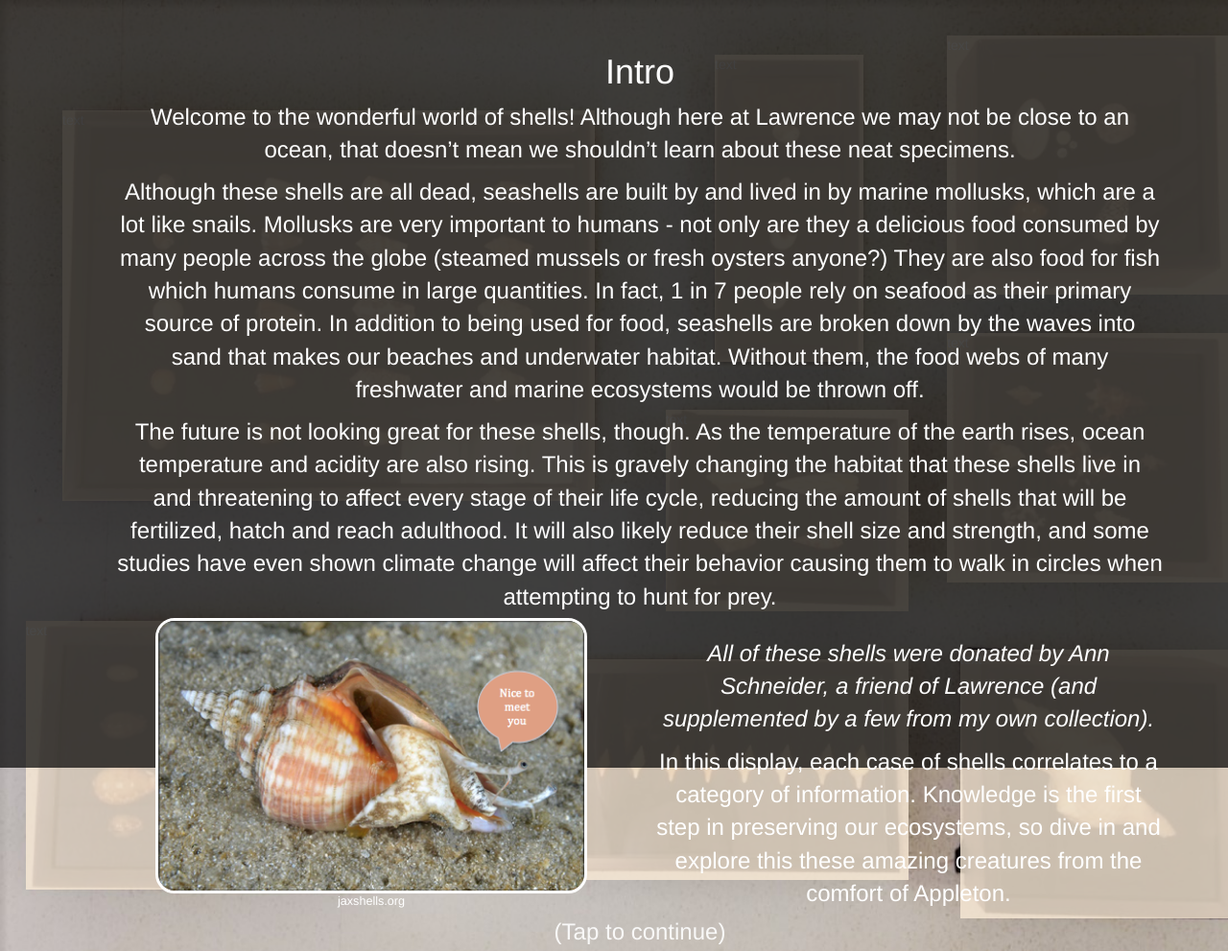
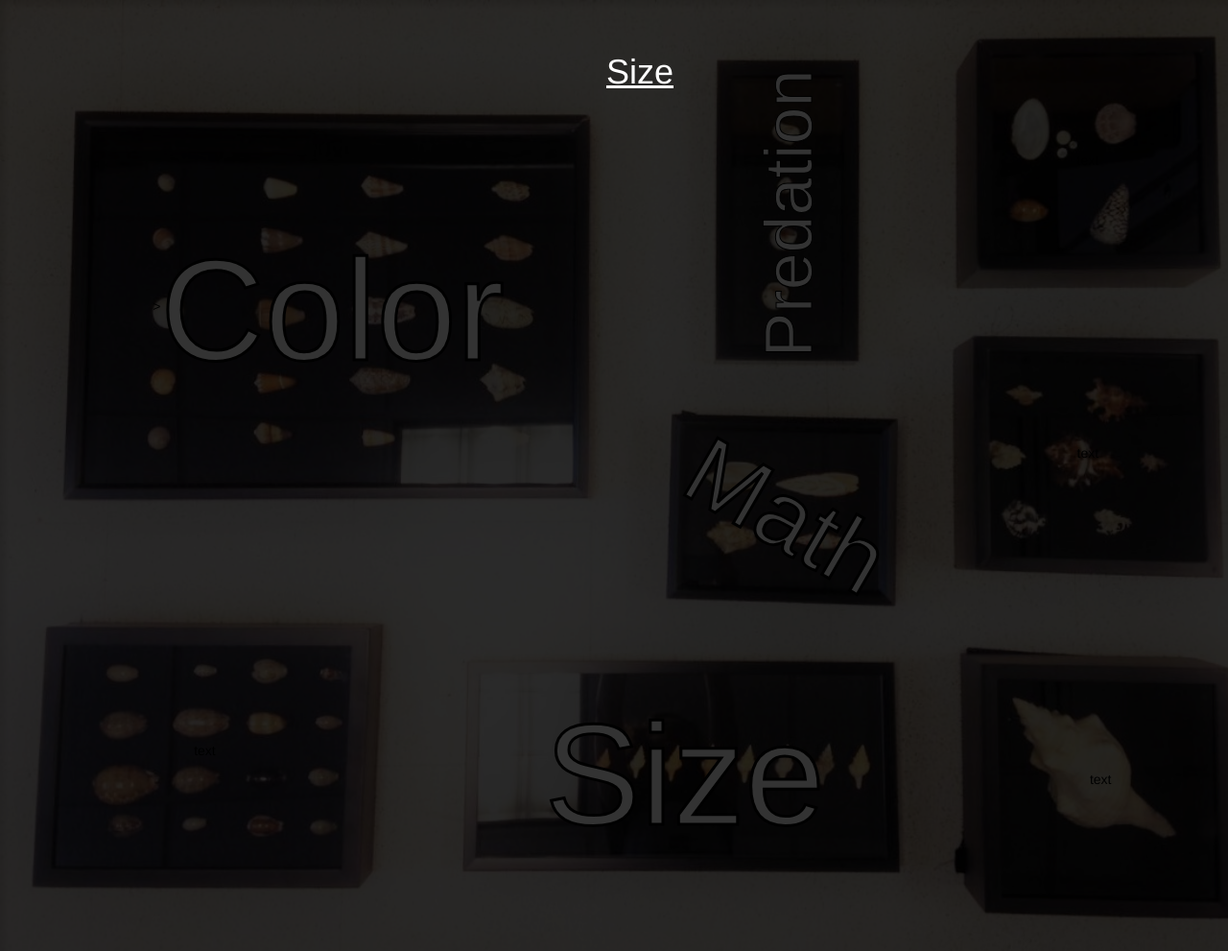
Before and after one commit to blingusblongus/shells2, a plain HTML site: page index.html in a window 1280 px wide. Shown: the top 991 px of the page at 96% size. Drawn offline with nearby package versions, Linux system fonts and the light colour scheme.

Commit message:
updated several panels, fixed label centering issue

```diff
--- a/index.html
+++ b/index.html
@@ -52,6 +52,8 @@
 
         <!-- Color Panel -->
         <div class="color info">
+            <div class="row">
+                <div class="col-xs-10 col-xs-offset-1">
                     <h1>Color</h1>
                     <p>Just because shells are of the same species doesn’t mean they have to look alike! Each of the rows in this case represents a different family of shell. The first row of shells all belong to the family Naticidae or moon snails. The second and third rows are made up of snails from the family Conidae or cone snails and the final row is made up of shells from the family Volutidae or volute shells. </p>
 
@@ -63,31 +65,63 @@
 
                     <img src="images/color.png">
                     <span class="caption">http://www.iloveshelling.com/blog/category/seashells/coquina/</span>
+                </div>
+            </div>
 
+        </div>
 
+        <!-- Predation Panel -->
+        <div class="predation info">
+            <div class="row">
+                <div class="col-xs-10 col-xs-offset-1">
+                    <h1>Predation</h1>
+                    <p>What does a shell spend its time doing underwater? Well, it has to eat just like the rest of us. Gastropods can be scavengers, browsers, grazers, suspension feeders and often, vicious predators. This display shows some mollusks that have fallen victim to their own kind.</p>
+
+                    <p>All the shells in this case are moon snails that have been devoured by their own species. See that hole in their shell? That hole, called a countersunk hole, is a sure sign of moon shell predation. Once they have made the hole they insert a proboscis into the shell to consume their prey. </p>
+
+                    <p>One of the first scientists to research shell predation was Geerat Vermeij, now a professor at UC Davis. Blind since the age of three, Vermeij made his discoveries of predation through his sense of touch.</p>
+                </div>
+            </div>
+        </div>
+
+        <!-- Math Panel -->
+        <div class="math info">
+            <div class="row">
+                <div class="col-xs-10 col-xs-offset-1">
+                    <h1>Math</h1>
+                    <p>Have you noticed that all the shells in this display have the same twisting shape? So did Sir D’Arcy Wentworth Thompson, a Scottish scientist who wrote the famous book “On Growth and Form” in 1917 to attempt and explain many of the classic shapes we see in nature.</p>
+
+                    <p>In the 1960s, with the invention of the computer, a scientist named David Raup was able to expand upon Thompson’s rules and create a computer model of all the possible shell shapes in the world. He was able to do so by increasing or decreasing three properties of a shell, the height (which he called Translation or T), the whorl size (or expansion rate, W), and the distance of the curve from the axis (D).</p>
+
+                    <img src="images/math.gif">
+                </div>
+            </div>
+        </div>
+
+        <!-- Size Panel -->
+        <div class="size info">
+            <div class="row">
+                <div class="col-xs-10 col-xs-offset-1">
+                    <h1>Size</h1>
+                </div>
+            </div>
         </div>
 
 
         <!-- Case Buttons -->
-        <div class="case" id="color">
-            <div class="case-text">
-                <p>text</p>
+        <div class="case" id="color">>
+            <h1>Color</h1>
         </div>
-        </div>
-        <div class="case" id="shell-case-2">
-            <div class="case-text">
-                <p>text</p>
-            </div>
+        <div class="case" id="predation">
+            <h1>Predation</h1>
         </div>
         <div class="case" id="shell-case-3">
             <div class="case-text">
                 <p>text</p>
             </div>
         </div>
-        <div class="case" id="shell-case-4">
-            <div class="case-text">
-                <p>text</p>
-            </div>
+        <div class="case" id="math">
+            <h1>Math</h1>
         </div>
         <div class="case" id="shell-case-5">
             <div class="case-text">
@@ -99,10 +133,8 @@
                 <p>text</p>
             </div>
         </div>
-        <div class="case" id="shell-case-7">
-            <div class="case-text">
-                <p>text</p>
-            </div>
+        <div class="case" id="size">
+            <h1>Size</h1>
         </div>
         <div class="case" id="shell-case-8">
             <div class="case-text">
--- a/script.js
+++ b/script.js
@@ -1,8 +1,18 @@
 var blinking = setInterval(blinker, 1600);
 
 $('.info').css('display', 'none');
+//$('.panel-background').css('display', 'none'); //Just for editing purposes
 
-$('.intro').show();
+//$('.intro').show();
+//$('.color').show();
+//$('.predation').show();
+$('.size').show();
+
+$('.case').click(function(e){
+    var id = e.currentTarget.id;
+    $('.' + id).fadeIn(1000);
+    $('.panel-background').fadeIn(1000);
+})
 
 //old below
 
@@ -19,9 +29,12 @@ $('.intro').show();
      }
 });
 
+/* OLD
+
 $('#pattern').click(function(){
     $('#pattern-info-1').fadeIn(1000);
 });
+*/
 
 function blinker(){
     $('#click-prompt').fadeOut(800);
--- a/style.css
+++ b/style.css
@@ -15,8 +15,19 @@ body {
 
 .case {
     position: relative;
-    opacity: .8;
-    background-color: antiquewhite;
+
+    color: black;
+    display: flex;
+    justify-content: center;
+    align-items: center;
+}
+.case h1 {
+    font-size: 150px;
+    color: white;
+    -webkit-text-fill-color: white;
+    /* Will override color (regardless of order) */
+    -webkit-text-stroke-width: 3px;
+    -webkit-text-stroke-color: black;
 }
 
 
@@ -24,9 +35,9 @@ body {
 
 .panel-background {
     background-color: black;
-    width: 100%;
-    height: 100%;
-    opacity: .7;
+    width: 1334px;
+    height: 1000px;
+    opacity: .8;
     z-index: 1;
     position: absolute;
 }
@@ -53,6 +64,10 @@ body {
     width: 85%;
 }
 
+.info h1{
+    text-decoration: underline;
+}
+
 .info p {
     font-size: 24px;
 }
@@ -73,11 +88,25 @@ body {
     margin-top: -30px;
 }
 
+.color img {
+    width: 55%;
+}
 
-/* still doesn't work*/
+.predation h1 {
+    font-size: 60px;
+    margin-bottom: 30px;
+}
+.predation p {
+    font-size: 34px;
+    margin-bottom: 30px;
+}
 
-.case-text p {
-    align-self: center;
+.math img {
+    width: 55%
+}
+
+.math p {
+    font-size: 27px
 }
 
 
@@ -90,7 +119,7 @@ body {
     left: 65px;
 }
 
-#shell-case-2 {
+#predation {
     width: 155px;
     height: 320px;
     left: 745px;
@@ -104,7 +133,7 @@ body {
     top: -69%;
 }
 
-#shell-case-4 {
+#math {
     width: 19%;
     height: 21%;
     left: 52%;
@@ -125,7 +154,7 @@ body {
     top: -82%;
 }
 
-#shell-case-7 {
+#size {
     width: 35%;
     height: 23%;
     left: 36%;
@@ -139,192 +168,15 @@ body {
     top: -130%;
 }
 
+/* Shell Case Text */
 
-/*
-body {
-    height: 100%;
-    margin: 0;
-    background-color: black;
+#predation h1 {
+    transform: rotate(270deg);
+    font-size: 70px;
+    -webkit-text-stroke-width: 1px;
 }
 
-.image {
-    width: 1920px;
-    height: 1080px;
-    background-color: aqua;
-    position: absolute;
-    left: 50%;
-    top: 50%;
-    margin-left: -350px;
-    margin-top: -400px;
-    border-radius: 30px;
-    overflow: hidden;
+#math h1 {
+    transform: rotate(30deg);
+    font-size: 100px;
 }
-
-#image-description {
-    width: 200px;
-    position: absolute;
-    top: 40%;
-    left: 40%
-}
-
-#rd2-info {
-    background-color: black;
-    width: 300px;
-    height: 200px;
-    position: absolute;
-    top: 390px;
-    left: 190px;
-    display: none;
-    border-radius: 20px;
-    border: 2px solid white;
-    color: white;
-}
-
-.info-text {
-    padding: 10px;
-    text-align: center;
-    padding-top: 40px;
-}
-
-.full-info {
-    display: none;
-    height: 100%;
-    width: 100%;
-    color: white;
-    position: absolute;
-    top: 0;
-}
-
-.background {
-    background-color: black;
-    opacity: .8;
-    height: 100%;
-    width: 100%;
-    position: absolute;
-    top: 0;
-}
-
-.flex {
-    display: flex;
-    align-items: center;
-}
-
-.full-active {
-    display: none;
-}
-
-#pattern {
-    width: 174px;
-    height: 230px;
-    background-color: blue;
-    top: 30px;
-    left: 50px;
-}
-
-#color {
-    height: 370px;
-    width: 280px;
-    background-color: chocolate;
-    top: 39px;
-    left: 240px;
-}
-
-#size {
-    height: 290px;
-    width: 137px;
-    background-color: blueviolet;
-    top: 280px;
-    left: 60px;
-}
-
-#math {
-    height: 120px;
-    width: 144px;
-    background-color: green;
-    top: 423px;
-    left: 230px;
-}
-
-#big-conch {
-    height: 147px;
-    width: 144px;
-    background-color: brown;
-    top: 600px;
-    left: 45px;
-}
-
-#texture {
-    height: 147px;
-    width: 148px;
-    background-color: skyblue;
-    top: 600px;
-    left: 235px;
-}
-
-#uses {
-    height: 147px;
-    width: 148px;
-    background-color: gray;
-    top: 600px;
-    left: 445px;
-}
-
-#predation {
-    height: 210px;
-    width: 85px;
-    background-color: yellow;
-    top: 190px;
-    left: 575px;
-}
-
-.case {
-    color: black;
-    position: absolute;
-    opacity: .8;
-}
-
-#full-background {
-    width: 1500px;
-    height: 1200px;
-    transform: rotate(0deg);
-    margin-left: -157px;
-    margin-top: -269px
-}
-
-#img-container {
-    margin: 0px;
-    height: 100%;
-    width: 100%;
-    background-color: purple;
-}
-
-.full-info .row {
-    margin: auto auto;
-    text-align: center;
-    margin-top: 40px
-}
-
-.full-info img {
-    border-radius: 20px;
-    border: 3px solid white;
-    margin-top: 10px;
-}
-
-.full-info p {
-    font-size: 16px;
-}
-
-.caption {
-    display: block;
-    margin-bottom: 20px;
-    font-size: 90%;
-}
-
-#pattern-info-2 img {
-    width: 85%;
-}
-
-#pattern-info-3 img {
-    width: 85%;
-}
-*/
```
Also changed, not shown: images/math.gif (added), images/red-dog.jpg (deleted). Lines whose indentation alone changed are shown as unchanged.
